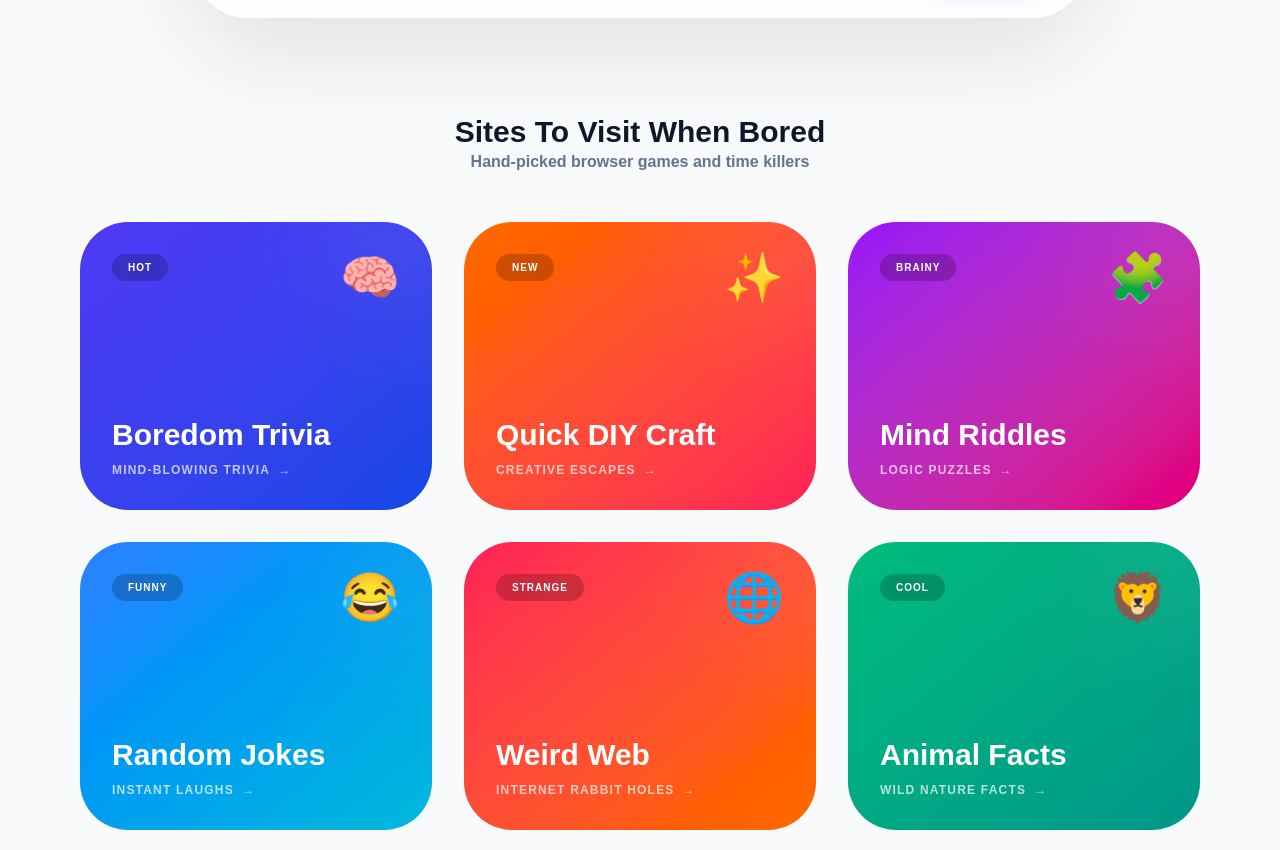
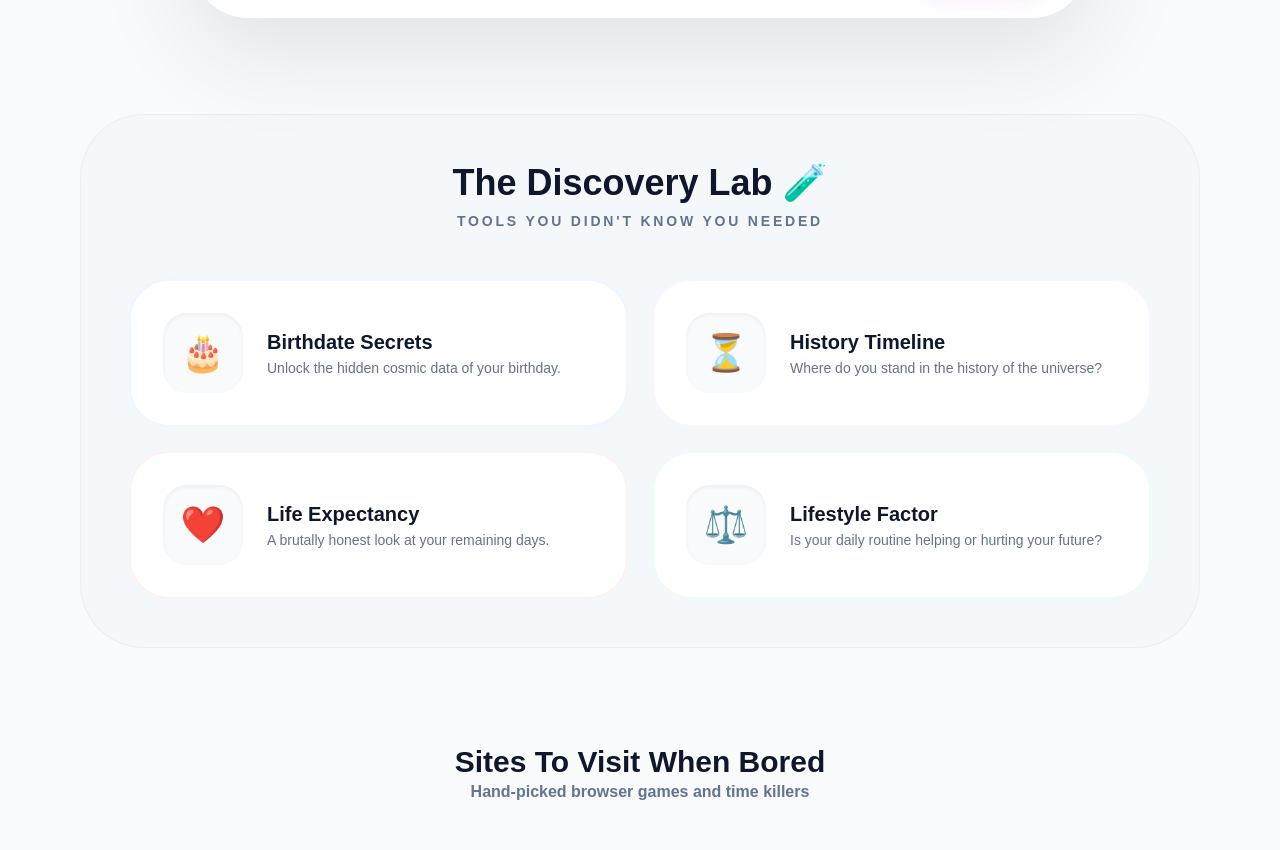
Before and after one commit to beladiyahardik/imborednow.com, a Next.js app: page / in a window 1280 px wide. Shown: the part 1090-1940 px from the top of the page. Built offline with nearby package versions, Linux system fonts and the light colour scheme; no server answers.

Commit message:
Put calculator back

```diff
--- a/src/pages/index.tsx
+++ b/src/pages/index.tsx
@@ -139,6 +139,32 @@ export default function Home() {
             </div>
           )}
 
+          {/* 2.3 THE DISCOVERY LAB */}
+          <section className="bg-slate-100/50 p-12 rounded-[4rem] border border-slate-200/50">
+            <header className="text-center mb-12">
+              <h2 className="text-3xl md:text-4xl font-black text-slate-900 mb-2">The Discovery Lab 🧪</h2>
+              <p className="text-slate-500 font-bold uppercase tracking-[0.2em] text-sm">Tools you didn&apos;t know you needed</p>
+            </header>
+            <div className="grid grid-cols-1 md:grid-cols-2 gap-6">
+              {[
+                { title: "Birthdate Secrets", icon: "🎂", desc: "Unlock the hidden cosmic data of your birthday.", color: "bg-white text-blue-600 border-blue-50", href: "/p/birthdate-calculator" },
+                { title: "History Timeline", icon: "⏳", desc: "Where do you stand in the history of the universe?", color: "bg-white text-purple-600 border-purple-50", href: "/p/history-timeline" },
+                { title: "Life Expectancy", icon: "❤️", desc: "A brutally honest look at your remaining days.", color: "bg-white text-rose-600 border-rose-50", href: "/p/life-expectancy-calculator" },
+                { title: "Lifestyle Factor", icon: "⚖️", desc: "Is your daily routine helping or hurting your future?", color: "bg-white text-emerald-600 border-emerald-50", href: "/p/life-style-factor" }
+              ].map((tool, i) => (
+                <Link key={i} href={tool.href}>
+                  <div className={`${tool.color} border-2 p-8 rounded-[2.5rem] flex items-center gap-6 hover:shadow-xl hover:border-purple-200 transition-all group cursor-pointer active:scale-[0.98]`}>
+                    <div className="w-20 h-20 bg-slate-50 rounded-3xl flex items-center justify-center text-4xl shadow-inner group-hover:scale-110 transition-transform">{tool.icon}</div>
+                    <div>
+                      <h4 className="font-black text-xl text-slate-900 mb-1">{tool.title}</h4>
+                      <p className="text-slate-500 text-sm font-medium leading-tight">{tool.desc}</p>
+                    </div>
+                  </div>
+                </Link>
+              ))}
+            </div>
+          </section>
+
           {/* BENTO GRID (SEO Optimized Titles) */}
           <section>
             <div className="text-center mb-12">
```
Lines whose indentation alone changed are shown as unchanged.
